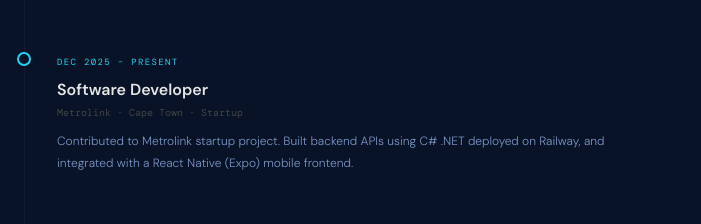
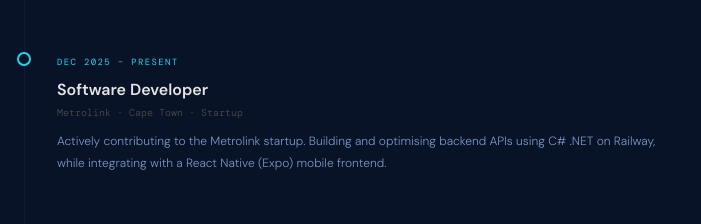
Before and after one commit to AneleNqabeni220403635/anele_portfolio, a Next.js app in the folder anele_portfolio/: page / in a window 1280 px wide. Shown: the part 3180-3404 px from the top of the page, without its empty margins (0-701 px from the left). Built offline with nearby package versions, Linux system fonts and the light colour scheme; no server answers.

Commit message:
fix: update Metrolink timeline description to present tense

```diff
--- a/anele_portfolio/pages/index.jsx
+++ b/anele_portfolio/pages/index.jsx
@@ -75,7 +75,7 @@ const TIMELINE = [
     org: "Metrolink",
     location: "Cape Town · Startup",
     type: "work",
-    desc: "Contributed to Metrolink startup project. Built backend APIs using C# .NET deployed on Railway, and integrated with a React Native (Expo) mobile frontend.",
+    desc: "Actively contributing to the Metrolink startup. Building and optimising backend APIs using C# .NET on Railway, while integrating with a React Native (Expo) mobile frontend.",
   },
   {
     period: "Jan 2025 – Dec 2025",
```
